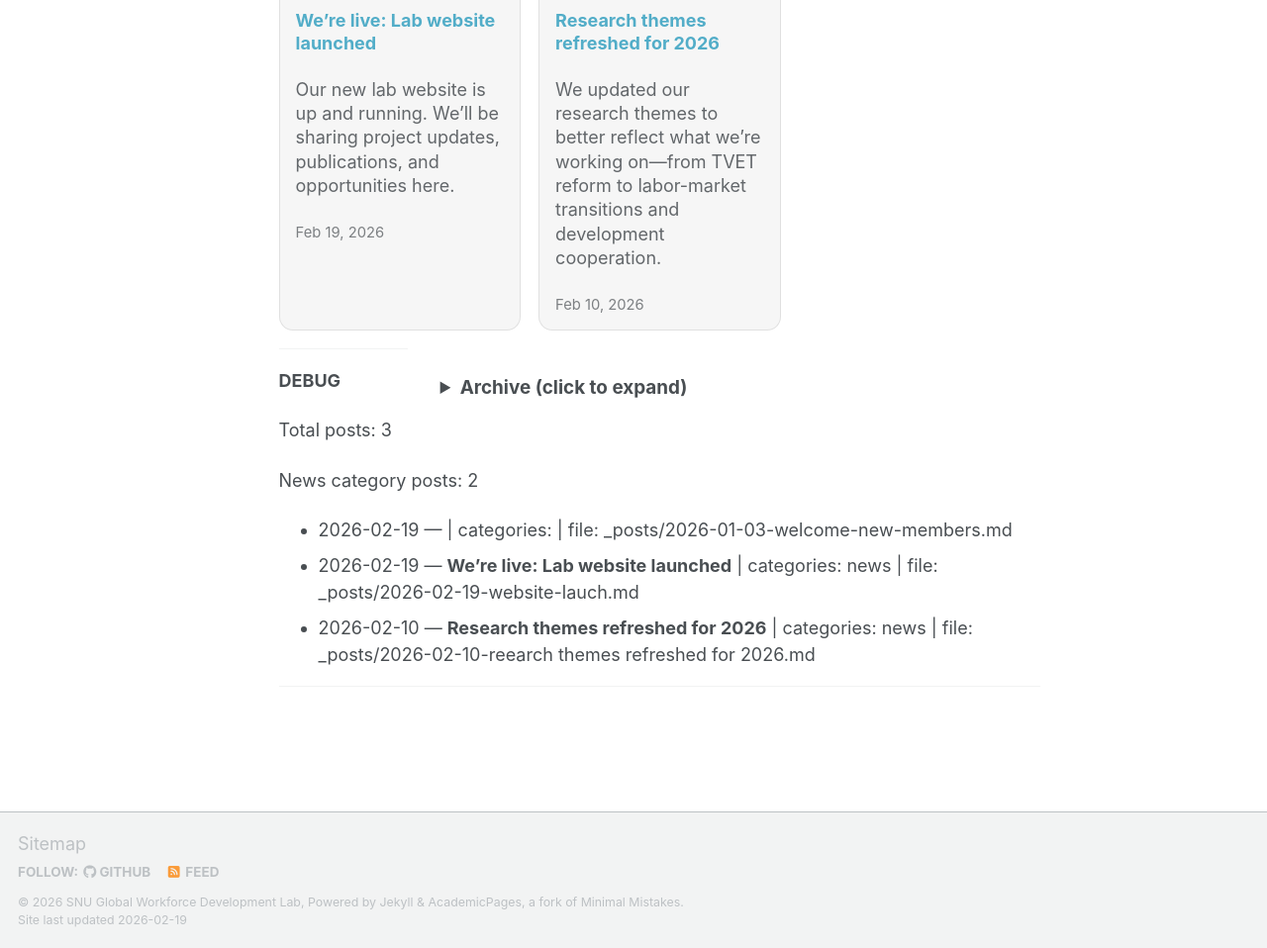
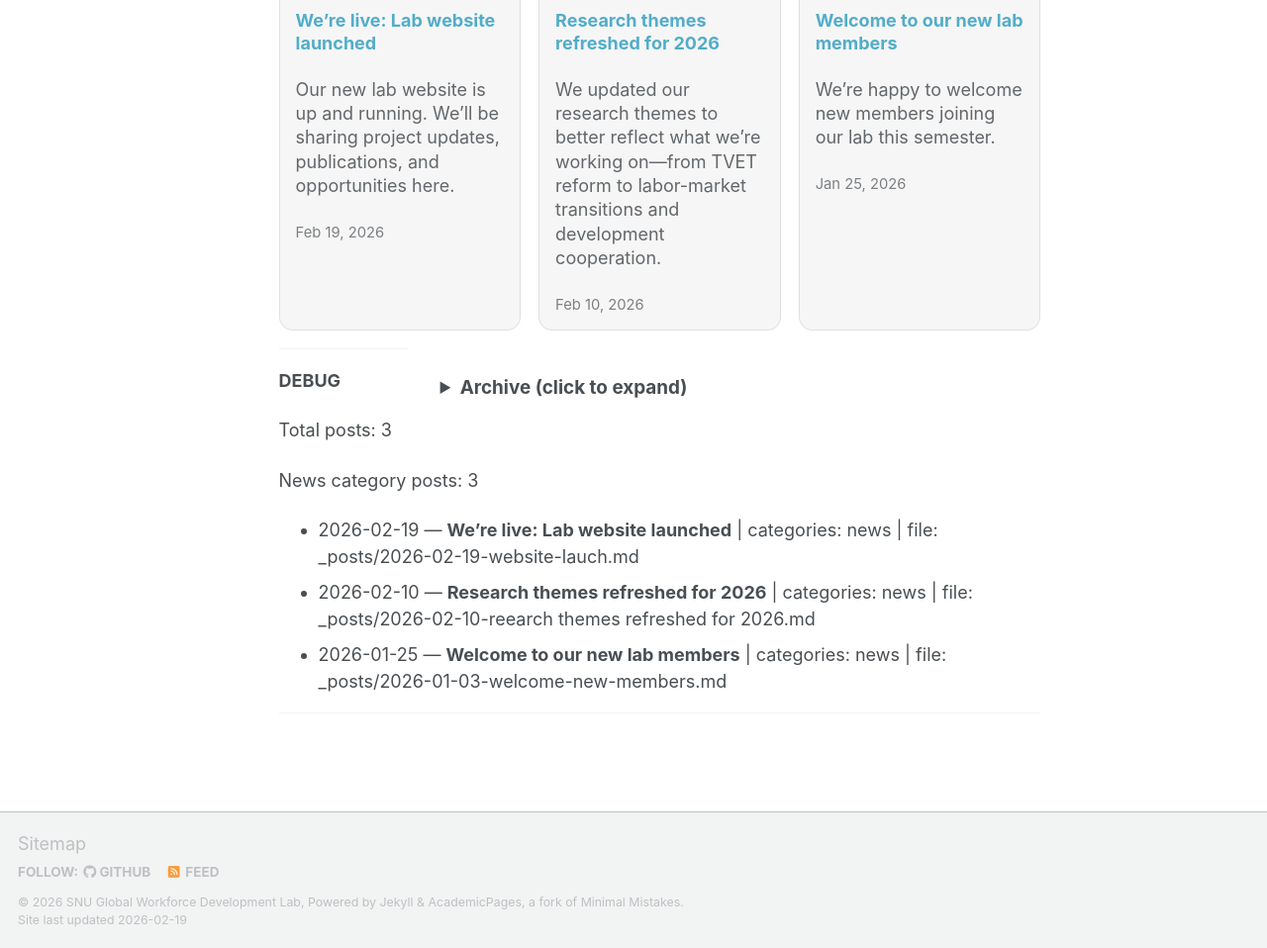
Before and after one commit to snu-global-workforce-lab/snu-global-workforce-lab.github.io, a Jekyll site: the page built from _pages/news.md, in a window 1280 px wide and 1358 px high, cut to the strip 400-1358 px from the top of the window. Shown: the whole strip at 99% size. Built offline with Jekyll 4.4.1, drawn with Linux system fonts in a browser that asks for light colours; a script bundle is joined from its source files by our own code; library files that are not in the unit come from our copies.

Commit message:
Update 2026-01-03-welcome-new-members.md

```diff
--- a/_posts/2026-01-03-welcome-new-members.md
+++ b/_posts/2026-01-03-welcome-new-members.md
@@ -2,10 +2,10 @@
 title: "Welcome to our new lab members"
 date: 2026-01-25
 categories: [news]
-excerpt: "We’re happy to welcome new members joining our MD program
+excerpt: "We’re happy to welcome new members joining our lab this semester."
+header:
   teaser: /images/news/welcome-members.jpeg
 ---
-
 A warm welcome to our new lab member, Ryul Heo, joining this semester.
 
 
```
